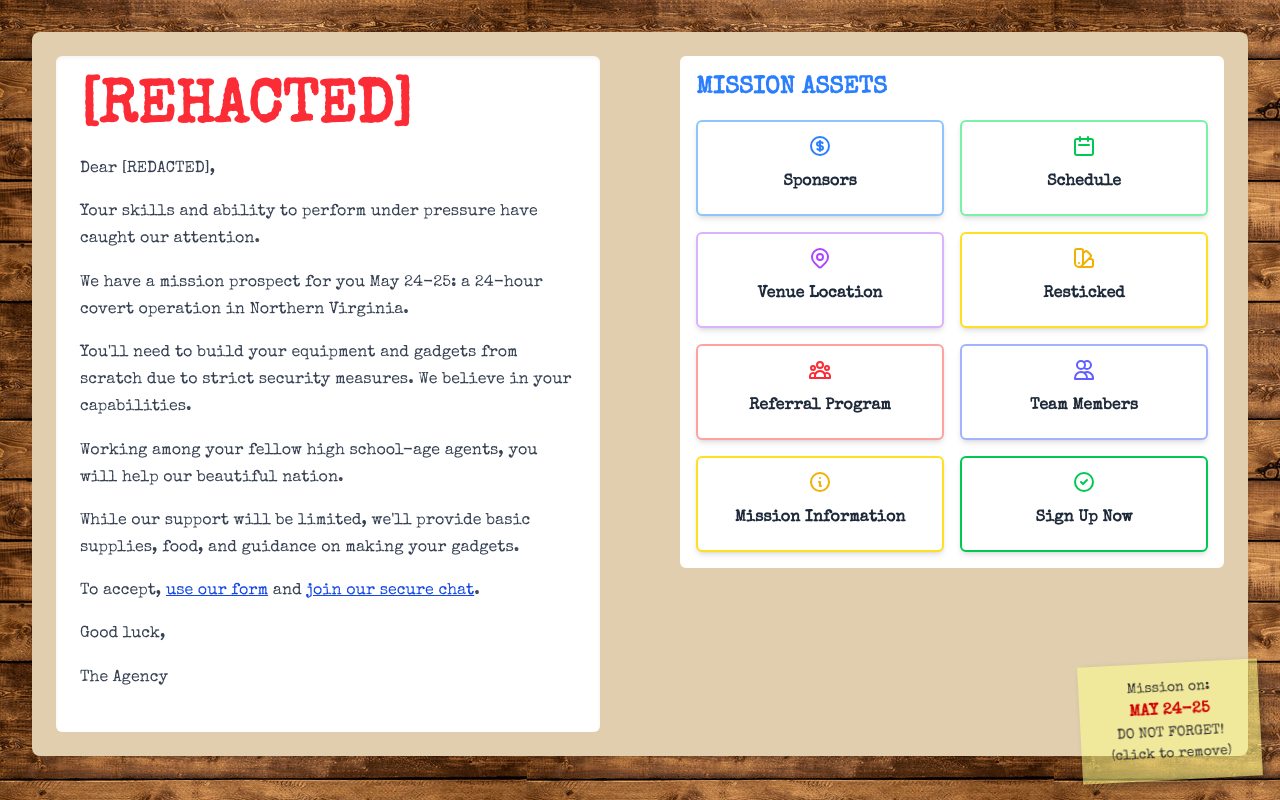
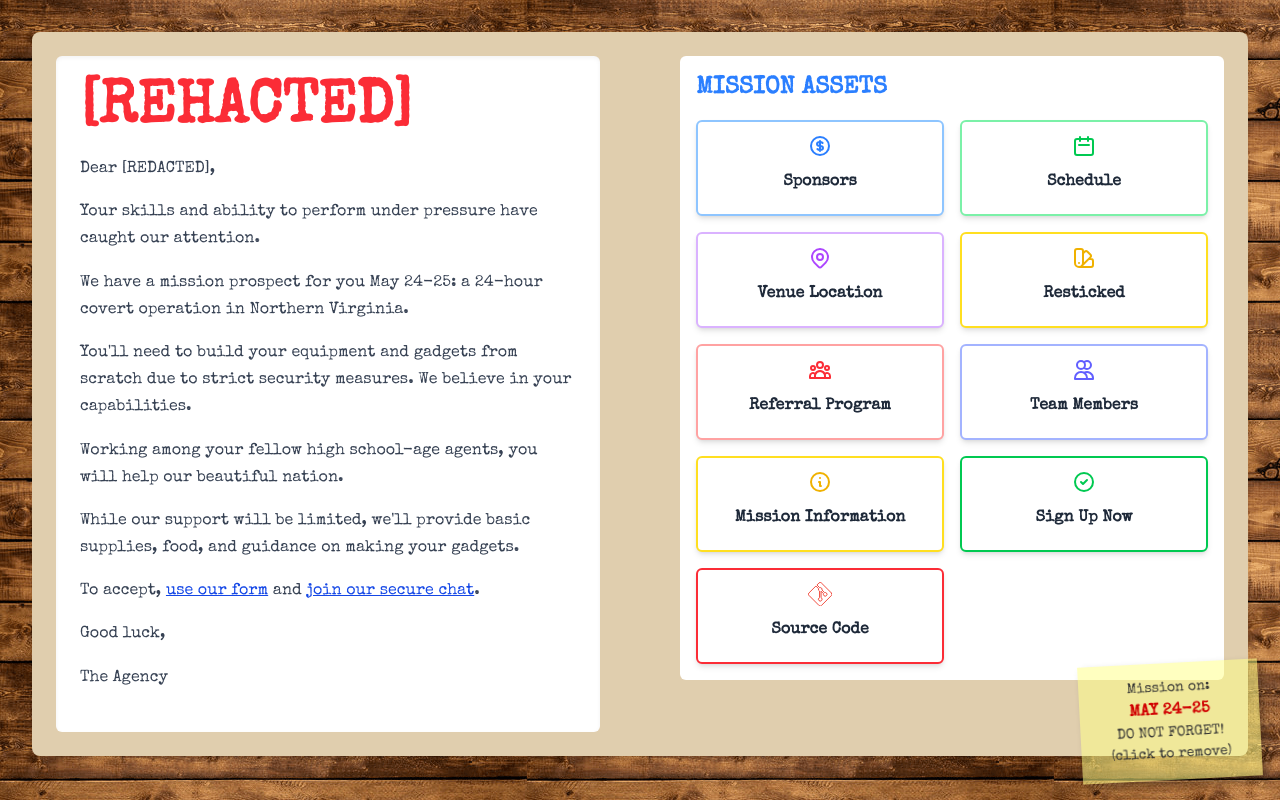
Before and after one commit to Kaympe20/REHACTED, a website built with Vite: page index.html in a window 1280 px wide. Built offline with nearby package versions, Linux system fonts and the light colour scheme.

Commit message:
Add Source Code

```diff
--- a/index.html
+++ b/index.html
@@ -289,6 +289,33 @@
                   </div>
                   <div class="p-2 text-center text-gray-800 font-bold">
                     Sign Up Now
+                  </div>
+                </a>
+                <a
+                  href="https://github.com/Kaympe20/REHACTED"
+                  class="bg-white border-2 border-red-500 rounded-md shadow-md hover:shadow-lg hover:bg-red-50 transition-all duration-200 cursor-pointer flex flex-col items-center p-3"
+                  target="_blank"
+                >
+                <div class="text-orange-500 mb-1">
+                  <svg
+                    width="6.462685mm"
+                    height="6.462257mm"
+                    viewBox="0 0 33.462685 33.462257"
+                    version="1.1"
+                    id="svg1"
+                    xml:space="preserve"
+                    xmlns="http://www.w3.org/2000/svg"
+                    xmlns:svg="http://www.w3.org/2000/svg"><defs
+                      id="defs1" /><g
+                      id="layer1"
+                      transform="translate(-88.308233,-131.70014)"><path
+                        style="fill:none;fill-opacity:1;fill-rule:nonzero;stroke:#f03c2e;stroke-width:1.25;stroke-linecap:square;stroke-linejoin:round;stroke-dasharray:none;stroke-opacity:1;paint-order:stroke fill markers"
+                        d="M 120.63695,146.98766 106.4835,132.83528 a 2.0877389,2.0877389 0 0 0 -2.95345,0 l -2.93794,2.93934 3.72745,3.72745 a 2.4800278,2.4800278 0 0 1 2.55059,0.59408 2.4814389,2.4814389 0 0 1 0.58878,2.56716 l 3.59375,3.59269 a 2.4793222,2.4793222 0 0 1 2.56752,0.58985 2.4835556,2.4835556 0 0 1 0,3.51261 2.4870833,2.4870833 0 0 1 -3.51543,0 2.4849667,2.4849667 0 0 1 -0.53905,-2.70228 l -3.35139,-3.35033 v 8.81838 a 2.4835556,2.4835556 0 0 1 0.65617,3.98287 2.4835556,2.4835556 0 0 1 -3.51261,0 2.4835556,2.4835556 0 0 1 0,-3.51297 2.4906111,2.4906111 0 0 1 0.8128,-0.54292 v -8.89953 a 2.4867306,2.4867306 0 0 1 -1.34761,-3.25755 l -3.675238,-3.67594 -9.705622,9.70315 a 2.0902083,2.0902083 0 0 0 0,2.95311 l 14.15415,14.15415 a 2.0902083,2.0902083 0 0 0 2.95275,0 l 14.08783,-14.08783 a 2.0902083,2.0902083 0 0 0 0,-2.95311"
+                        id="path2"
+                        clip-path="url(#clipPath2)" /></g></svg>
+                  </div>
+                  <div class="p-2 text-center text-gray-800 font-bold">
+                    Source Code
                   </div>
                 </a>
               </div>
```
